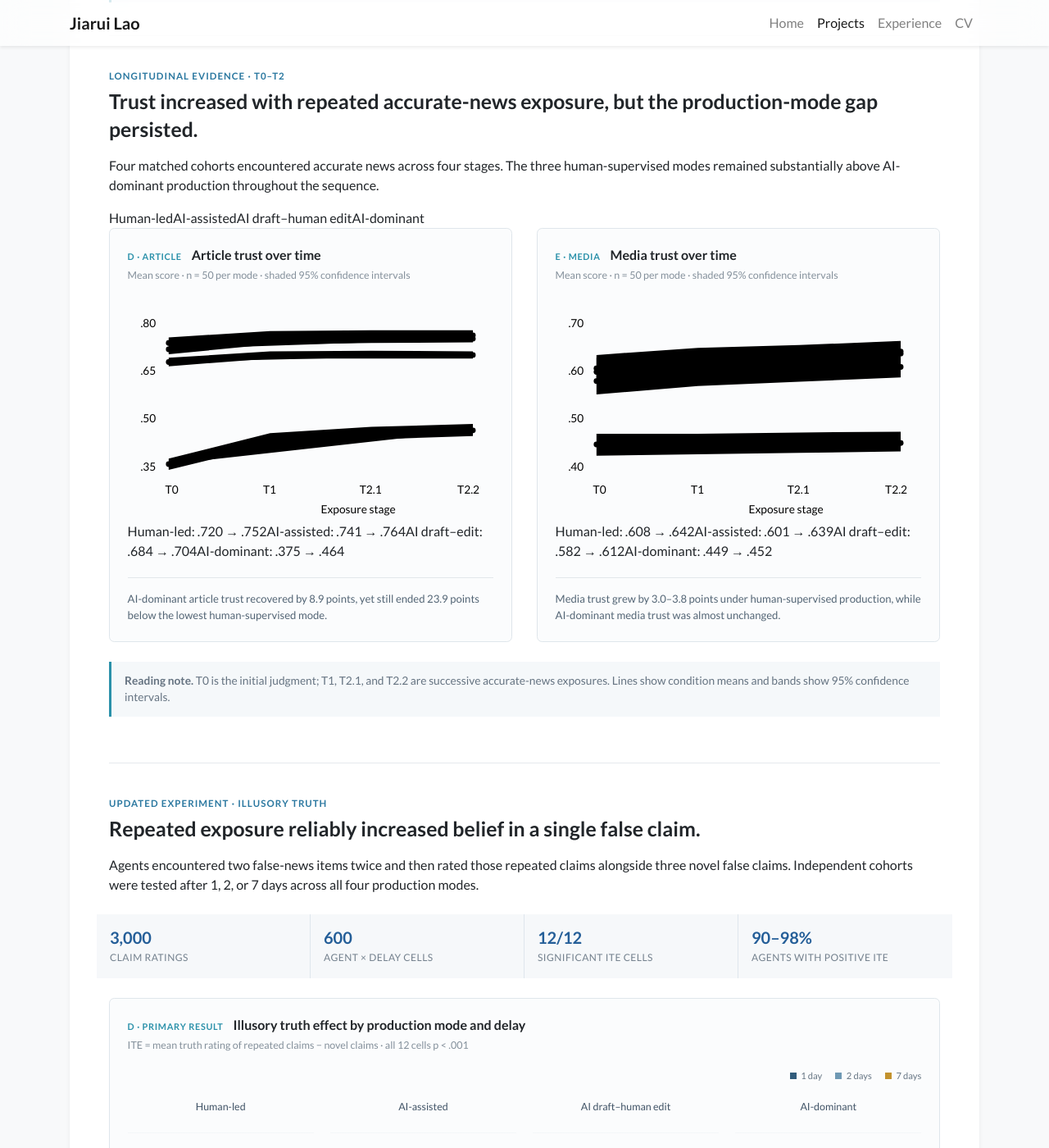
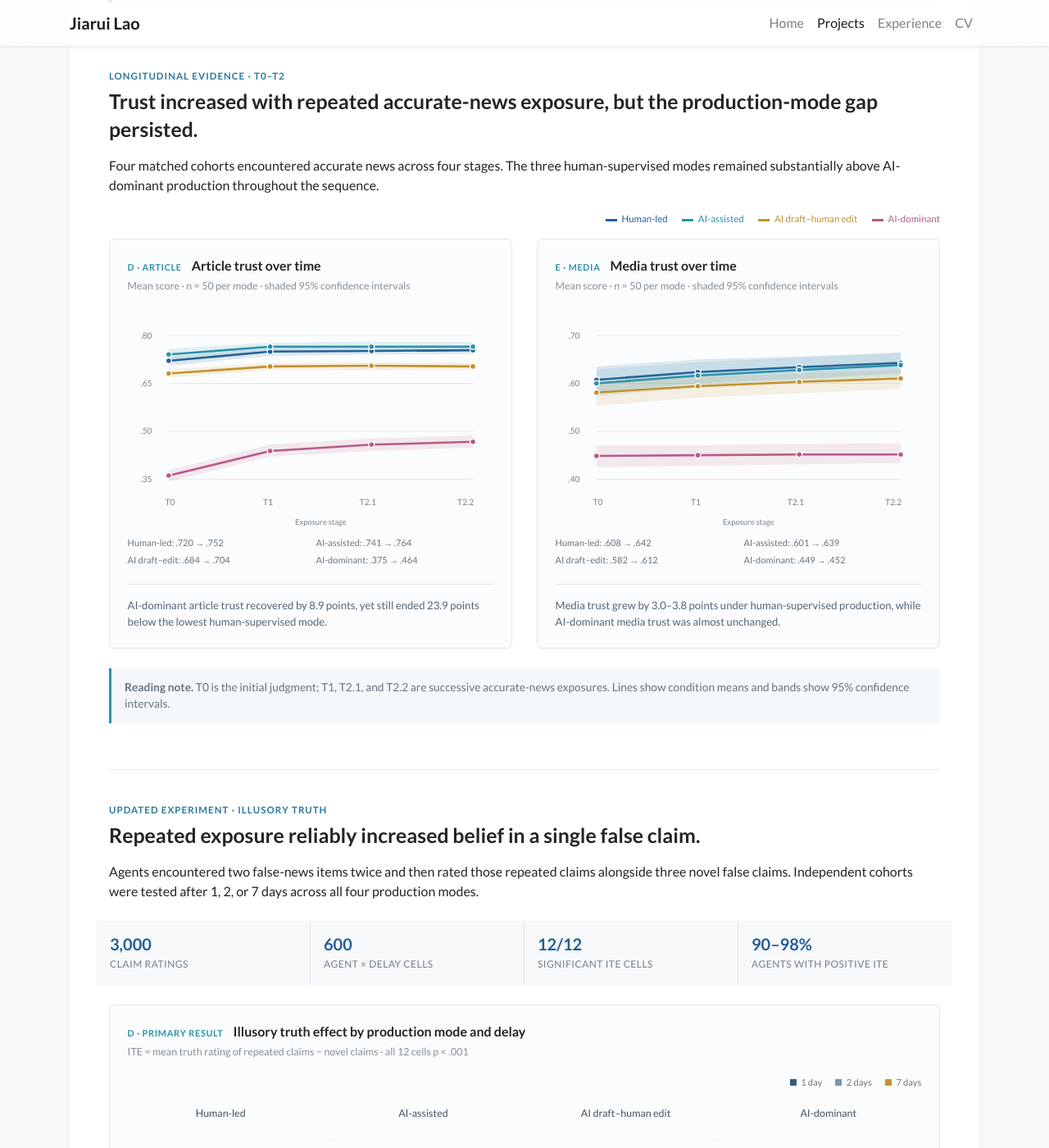
Before and after one commit to laojiaaaaaa-pixel/laojiaaaaaa-pixel.github.io, a Jekyll site: the page built from projects.html, in a window 1280 px wide and 1400 px high, scrolled down 2708 px. Shown: the whole window at 82% size. Built offline with Jekyll 4.4.1, drawn with Linux system fonts in a browser that asks for light colours; nearby versions of some CDN libraries; a style sheet for code colours, icons or effects is not loaded.

Commit message:
Style trust trajectory charts

```diff
--- a/assets/css/global.css
+++ b/assets/css/global.css
@@ -100,6 +100,9 @@ body {
 .mechanism-compare i { position: relative; display: block; height: 18px; }.mechanism-compare i b, .mechanism-compare i em { position: absolute; left: 0; display: block; height: 6px; border-radius: 99px; }.mechanism-compare i b { top: 1px; background: #527fa0; }.mechanism-compare i em { bottom: 1px; background: #c3922e; }.mechanism-compare strong { text-align: right; font-size: .72rem; }
 .memory-legend span:first-child::before, .memory-bars i b { background: #8db5c9; }.memory-legend span:nth-child(2)::before, .memory-bars i em { background: #315c7b; }
 .item-bars > div { display: grid; grid-template-columns: 45px 1fr 40px; align-items: center; gap: .65rem; margin: .7rem 0; font-size: .76rem; }.item-bars i { display: block; height: 8px; border-radius: 99px; background: #e8edf1; overflow: hidden; }.item-bars b { display: block; height: 100%; border-radius: inherit; background: #6f99b4; }.item-bars .highlight b { background: #c3922e; }.item-bars strong { text-align: right; font-size: .72rem; }
+.trajectory-legend { display: flex; flex-wrap: wrap; justify-content: flex-end; gap: .45rem 1.1rem; margin: 1.25rem 0 1rem; color: #667684; font-size: .72rem; }.trajectory-legend span::before { display: inline-block; width: 14px; height: 3px; margin-right: .35rem; content: ""; vertical-align: middle; background: currentColor; }.trajectory-legend .human { color: #245e98; }.trajectory-legend .assist { color: #2b91aa; }.trajectory-legend .draft { color: #c3922e; }.trajectory-legend .dominant { color: #b65b87; }
+.trajectory-chart svg { display: block; width: 100%; height: auto; margin-top: .5rem; overflow: visible; }.trajectory-grid line { stroke: #dfe6eb; stroke-width: 1; }.trajectory-axis text { fill: #748391; font-size: 12px; }.trajectory-axis .axis-name { text-anchor: middle; font-size: 11px; }.trajectory-line { fill: none; stroke-width: 3; stroke-linecap: round; stroke-linejoin: round; }.trajectory-band { opacity: .13; stroke: none; }.trajectory-line.human { stroke: #245e98; }.trajectory-line.assist { stroke: #2b91aa; }.trajectory-line.draft { stroke: #c3922e; }.trajectory-line.dominant { stroke: #b65b87; }.trajectory-band.human, .trajectory-dots.human { fill: #245e98; }.trajectory-band.assist, .trajectory-dots.assist { fill: #2b91aa; }.trajectory-band.draft, .trajectory-dots.draft { fill: #c3922e; }.trajectory-band.dominant, .trajectory-dots.dominant { fill: #b65b87; }.trajectory-dots circle { stroke: white; stroke-width: 1.5; }
+.trajectory-endpoints { display: grid; grid-template-columns: 1fr 1fr; gap: .3rem .8rem; margin-top: .3rem; color: #657582; font-size: .69rem; }
 .academic-timeline { border-top: 1px solid #e0e6ec; }
 .academic-timeline section { display: grid; grid-template-columns: 155px 1fr; gap: 2rem; padding: 2rem 0; border-bottom: 1px solid #e0e6ec; }
 .academic-timeline time { color: #2d6aa6; font: .8rem "Source Code Pro", monospace; }
@@ -121,6 +124,8 @@ body {
     .mechanism-compare > div { grid-template-columns: 110px 1fr; }.mechanism-compare strong { grid-column: 2; text-align: left; }
     .measure-facets { grid-template-columns: 1fr; }
     .measure-legend { justify-content: flex-start; }
+    .trajectory-legend { justify-content: flex-start; }
+    .trajectory-endpoints { grid-template-columns: 1fr; }
 }
 
 h1, h2, h3, h4, h5, h6,
```
